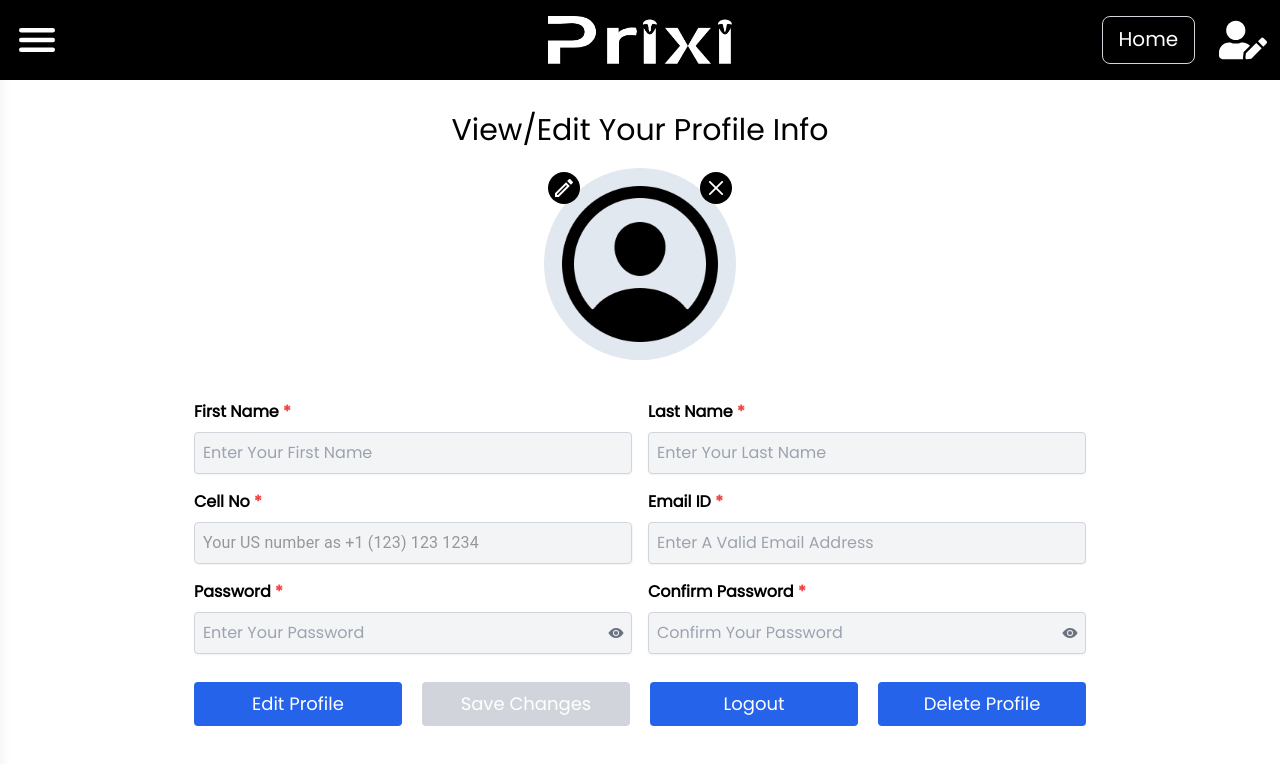
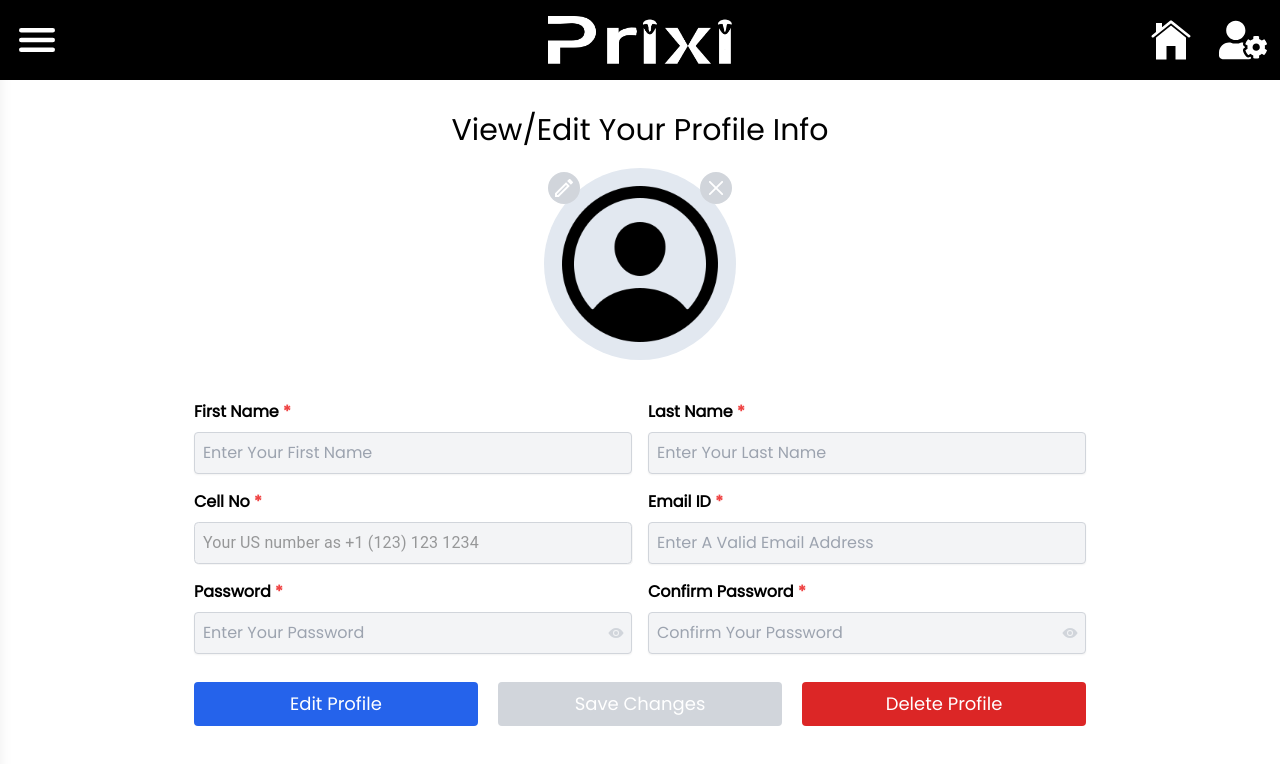
Before and after one commit to Farhan2001M/prixi, a Next.js app: page /profileinfo in a window 1280 px wide. Shown: the top 764 px of the page. Built offline with nearby package versions, Linux system fonts and the light colour scheme.

Commit message:
Updated for Sir TRA checking untill module 1 frontend

```diff
--- a/app/components/Header.tsx
+++ b/app/components/Header.tsx
@@ -16,7 +16,9 @@ import { BsCalculator } from "react-icons/bs";
 import { LuLayoutDashboard } from "react-icons/lu";
 import { GiTakeMyMoney } from "react-icons/gi";
 
-
+import { IoIosHome } from "react-icons/io";
+import { RiLogoutBoxLine } from "react-icons/ri";
+import { FaUserCog } from "react-icons/fa";
 
 const Header = () => {
   const [isSidebarOpen, setIsSidebarOpen] = useState(false);
@@ -27,6 +29,7 @@ const Header = () => {
   };
 
   const isActive = (href: string) => pathname === href;
+  const [isTooltipVisible, setIsTooltipVisible] = useState(false);
 
   return (
     <>
@@ -38,10 +41,14 @@ const Header = () => {
           <div className='w-1/5 h-full  flex justify-center items-center'> <img className=" h-12  " src="/images/PWlogo.png" alt="" /> </div>
           <div className='w-2/5 h-full  flex justify-end items-center'>
             <ul className='my-auto flex gap-6'>
-              <Link className="bg-transparent text-xl text-white px-4 py-2 border border-gray-300 rounded-lg mx-auto  hover:text-gray-300 hover:border-gray-300 transition-colors duration-300" href="/userinterface">Home</Link>
+
+              <Link href="/userinterface">
+                <IoIosHome  className="text-5xl my-auto hover:text-gray-200 hover:cursor-pointer" />
+              </Link>
+              {/* <Link className="bg-transparent text-xl text-white px-4 py-2 border border-gray-300 rounded-lg mx-auto  hover:text-gray-300 hover:border-gray-300 transition-colors duration-300" href="/userinterface">Home</Link> */}
               {/* <IoPersonCircleOutline className="text-5xl my-auto hover:text-gray-200 hover:cursor-pointer" /> */}
               <Link href="/profileinfo">
-                <FaUserEdit className="text-5xl my-auto hover:text-gray-200 hover:cursor-pointer" />
+                <FaUserCog  className="text-5xl my-auto hover:text-gray-200 hover:cursor-pointer" />
               </Link>
             </ul>
           </div>
@@ -103,6 +110,11 @@ const Header = () => {
             Link 2
           </Link>
 
+          <Link href="/login" className={`flex items-center border-slate-950 border-b-2 hover:bg-zinc-800 hover:text-white py-4 text-xl font-medium ${isActive('/calculate-taxes') ? 'bg-zinc-800 text-white' : ''}`}>
+            <RiLogoutBoxLine  className="text-3xl mx-3" />
+            Logout
+          </Link>
+
         </div>
 
     </aside>
--- a/app/globals.css
+++ b/app/globals.css
@@ -1,9 +1,9 @@
+
 @tailwind base;
 @tailwind components;
 @tailwind utilities;
 
 
-
 :root{
     --swiper-navigation-size: 1.5rem !important;
 }
--- a/app/profileinfo/page.tsx
+++ b/app/profileinfo/page.tsx
@@ -37,7 +37,6 @@ const Page = () => {
     if (fileInput) {
       fileInput.value = "";
     }
-
     setImageSrc(null);
   };
 
@@ -49,12 +48,14 @@ const Page = () => {
 
   const [firstName, setFirstName] = useState('');
   const [lastName, setLastName] = useState('');
-  const [cellNo, setCellNo] = useState('');
+  // const [cellNo, setCellNo] = useState('');
   const [email, setEmail] = useState('');
   const [password, setPassword] = useState('');
   const [confirmPassword, setConfirmPassword] = useState('');
   const [isPasswordVisible, setIsPasswordVisible] = useState(false);
   const [isConfirmPasswordVisible, setIsConfirmPasswordVisible] = useState(false);
+
+
 
   const [errors, setErrors] = useState<any>({});
 
@@ -125,7 +126,7 @@ const Page = () => {
 
     if (name === 'firstName') setFirstName(value);
     if (name === 'lastName') setLastName(value);
-    if (name === 'cellNo') setCellNo(value);
+    // if (name === 'cellNo') setCellNo(value);
     if (name === 'email') setEmail(value);
     if (name === 'password') setPassword(value);
     if (name === 'confirmPassword') setConfirmPassword(value);
@@ -281,7 +282,7 @@ const Page = () => {
             />
             <div className="absolute top-0 left-0 p-1">
               <label htmlFor="imageUpload" className="cursor-pointer">
-                <div className="bg-black   text-white p-1 rounded-full hover:bg-blue-700">
+                <div className={` p-1 rounded-full  ${!isEditing ? ' text-white bg-gray-300  cursor-not-allowed ' : 'bg-black  text-white hover:bg-blue-700 '} transition-colors `}>
                   <MdOutlineEdit className="text-2xl" />
                 </div>
               </label>
@@ -291,14 +292,16 @@ const Page = () => {
                 accept="image/*"
                 className="hidden"
                 onChange={handleImageChange}
+                disabled={!isEditing}
               />
             </div>
             <div className="absolute top-0 right-0 p-1">
               <button
                 onClick={handleImageRemove}
-                className="bg-black  text-white p-1 rounded-full hover:bg-blue-700"
+                disabled={!isEditing}
+                className={`p-1 rounded-full text-white transition-colors ${!isEditing ? 'text-white bg-gray-300 cursor-not-allowed ' : 'bg-black hover:bg-blue-700 cursor-pointer'}`}
               >
-                <RxCross2 className="text-2xl"/>
+                <RxCross2 className="text-2xl" />
               </button>
             </div>
           </div>
@@ -397,7 +400,7 @@ const Page = () => {
                 </div>
               </div>
 
-              <div className='w-full flex gap-4'>
+              {/* <div className='w-full flex gap-4'>
                 <div className="mb-4 w-1/2">
                   <label htmlFor="password" className="block text-black text-base font-bold">Password <span className='text-red-500'>*</span></label>
                   <div className="relative">
@@ -423,22 +426,101 @@ const Page = () => {
                   </div>
                   {errors.confirmPassword && <p className="text-red-500 text-sm mt-1">{errors.confirmPassword}</p>}
                 </div>
+              </div> */}
+
+              <div className='w-full flex gap-4'>
+                <div className="mb-4 w-1/2">
+                  <label htmlFor="password" className="block text-black text-base font-bold">
+                    Password <span className='text-red-500'>*</span>
+                  </label>
+                  <div className="relative">
+                    <input
+                      id="password"
+                      name="password"
+                      type={isPasswordVisible ? 'text' : 'password'}
+                      value={password}
+                      maxLength={30}
+                      onChange={handleInputChange}
+                      className={`block w-full shadow-sm mt-2 p-2 border rounded ${!isEditing ? 'bg-gray-100 cursor-not-allowed border-gray-300' : 'bg-white border-gray-300'} transition-colors`}
+                      placeholder="Enter Your Password"
+                      disabled={!isEditing}
+                    />
+                    <button
+                      type="button"
+                      onClick={(e) => {
+                        if (!isEditing) e.preventDefault(); // Prevent default action if not editing
+                        else setIsPasswordVisible(!isPasswordVisible); // Toggle visibility if editing
+                      }}
+                      className={`absolute inset-y-0 right-0 flex items-center px-2 ${!isEditing ? 'text-gray-300 cursor-not-allowed' : 'text-gray-500'}`}
+                      disabled={!isEditing} // Disable button if not editing
+                    >
+                      {isPasswordVisible ? <IoEyeOff /> : <IoEye />}
+                    </button>
+                  </div>
+                  {errors.password && <p className="text-red-500 text-sm mt-1">{errors.password}</p>}
+                </div>
+
+                <div className="mb-4 w-1/2">
+                  <label htmlFor="confirmPassword" className="block text-black text-base font-bold">
+                    Confirm Password <span className='text-red-500'>*</span>
+                  </label>
+                  <div className="relative">
+                    <input
+                      id="confirmPassword"
+                      name="confirmPassword"
+                      type={isConfirmPasswordVisible ? 'text' : 'password'}
+                      value={confirmPassword}
+                      maxLength={35}
+                      onChange={handleInputChange}
+                      className={`block w-full shadow-sm mt-2 p-2 border rounded ${!isEditing ? 'bg-gray-100 cursor-not-allowed border-gray-300' : 'bg-white border-gray-300'} transition-colors`}
+                      placeholder="Confirm Your Password"
+                      disabled={!isEditing}
+                    />
+                    <button
+                      type="button"
+                      onClick={(e) => {
+                        if (!isEditing) e.preventDefault(); // Prevent default action if not editing
+                        else setIsConfirmPasswordVisible(!isConfirmPasswordVisible); // Toggle visibility if editing
+                      }}
+                      className={`absolute inset-y-0 right-0 flex items-center px-2 ${!isEditing ? 'text-gray-300 cursor-not-allowed' : 'text-gray-500'}`}
+                      disabled={!isEditing} // Disable button if not editing
+                    >
+                      {isConfirmPasswordVisible ? <IoEyeOff /> : <IoEye />}
+                    </button>
+                  </div>
+                  {errors.confirmPassword && <p className="text-red-500 text-sm mt-1">{errors.confirmPassword}</p>}
+                </div>
               </div>
 
 
 
               <div className='flex gap-5 mx-auto'>
 
-                <button type="button" onClick={() => {
+                <button
+                  type="button"
+                  onClick={() => {
+                    setIsEditing(!isEditing);
                     if (isEditing) {
-                      setIsEditing(false);
-                    } else {
-                      setIsEditing(true);
+                      // Reset form fields when exiting editing mode
+                      setFirstName('');
+                      setLastName('');
+                      setEmail('');
+                      setPassword('');
+                      setConfirmPassword('');
+                      setError('');
+                      setErrors('');
+                      setPhoneNumber('');
+                      setIsPasswordVisible(false);
+                      setIsConfirmPasswordVisible(false);
                     }
                   }}
-                  className={`flex justify-center items-center  bg-blue-600 text-lg text-white p-2 rounded w-full mx-auto mt-3 ${isEditing ? 'bg-gray-300 text-gray-600 cursor-not-allowed' : ' hover:bg-blue-700'}`} disabled={isEditing} >
-                  {/* <MdOutlineEdit className="text-3xl"/>  */}
-                  Edit Profile
+                  className={`flex justify-center items-center text-lg p-2 rounded w-full mx-auto mt-3 ${
+                    isEditing
+                      ? 'bg-transparent text-black border-2 border-blue-600 hover:bg-blue-700 hover:text-white' // Styles when in editing mode
+                      : 'bg-blue-600 text-white hover:bg-blue-700 cursor-pointer' // Styles when not in editing mode
+                  }`}
+                >
+                  {isEditing ? 'Cancel' : 'Edit Profile'} {/* Toggle button label */}
                 </button>
 
                 <button type="submit" className={`bg-blue-600 text-lg text-white p-2 rounded w-full mx-auto mt-3 ${isEditing ? 'hover:bg-blue-700' : 'bg-gray-300 text-gray-600 cursor-not-allowed'}`} disabled={!isEditing} >
@@ -446,7 +528,7 @@ const Page = () => {
                 </button>
                 <ConfettiButton ref={confettiButtonRef} />
 
-                <div onClick={ ()=>{
+                {/* <div onClick={ ()=>{
                   if (isEditing) {
                     return
                   }else{
@@ -454,7 +536,17 @@ const Page = () => {
                   } }}
                   className={`text-lg text-center p-2 rounded w-full mx-auto mt-3  ${isEditing ? 'bg-gray-300 text-gray-600 cursor-not-allowed ' : 'bg-blue-600  text-white hover:bg-blue-700 hover:cursor-pointer'}`}  >
                   Logout
-                </div>
+                </div> */}
+
+                {/* <div onClick={ ()=>{
+                  if (isEditing) {
+                    return
+                  }else{
+                    setConfirmDeleteProfile(!ConfirmDeleteProfile);
+                  } }}
+                  className={`text-lg text-center p-2 rounded w-full mx-auto mt-3  ${isEditing ? ' text-white bg-gray-300  cursor-not-allowed ' : 'bg-blue-600  text-white hover:bg-blue-700 hover:cursor-pointer'}`}  >
+                  Delete Profile
+                </div> */}
 
                 <div onClick={ ()=>{
                   if (isEditing) {
@@ -462,13 +554,15 @@ const Page = () => {
                   }else{
                     setConfirmDeleteProfile(!ConfirmDeleteProfile);
                   } }}
-                  className={`text-lg text-center p-2 rounded w-full mx-auto mt-3  ${isEditing ? 'bg-gray-300 text-gray-600 cursor-not-allowed ' : 'bg-blue-600  text-white hover:bg-blue-700 hover:cursor-pointer'}`}  >
+                  className={`w-[100%] text-lg text-center p-2 rounded  mx-auto mt-3  ${isEditing ? ' text-white bg-gray-300  cursor-not-allowed ' : 'bg-red-600  text-white hover:bg-red-700 hover:cursor-pointer'}`}  >
                   Delete Profile
                 </div>
 
               </div>
 
             </form>
+
+
 
           </div>
 
@@ -557,18 +651,19 @@ const Page = () => {
               </div>
 
               <div className='w-[90%] mx-auto mb-4'>
-                    <label htmlFor="remarks" className="block text-center text-xl font-semibold my-2">Leaving Remarks:</label>
+                    <label htmlFor="remarks" className="block text-center text-xl font-semibold my-2 tracking-wide">Leaving Remarks:</label>
                     <textarea
                         id="remarks"
                         value={remarks}
                         maxLength={10000}
                         rows={3}
-                        className="w-full border border-gray-300 rounded-lg p-2 resize-none"
-                        placeholder={`To Delete Your Account Please Leave us with some suggestions so that we can improve ourselves..!
-Or Simply Type DELETE`}
+                        className="w-full border border-gray-300 rounded-lg p-2 resize-none text-lg"
+                        placeholder={`Please Leave us with some suggestions so that we can improve ourselves..!
+Or Simply Type DELETE To Delete Your Account`}
                         onChange={(e)=>handleRemarksChange(e)}
-                    />
-                </div>
+              />
+
+              </div>
 
               <div className='flex gap-4 justify-center  w-[95%]  pb-3  '>
                 <button type="button" onClick={()=> {
--- a/app/testing/fazool.tsx
+++ b/app/testing/fazool.tsx
@@ -2,8 +2,6 @@
 "use client";
 
 import React, { useState, useEffect } from 'react';
-import { TextField } from '@mui/material';
-import { PatternFormat } from 'react-number-format';
 
 const TestComponent = () => {
 
--- a/app/userinterface/page.tsx
+++ b/app/userinterface/page.tsx
@@ -1,6 +1,5 @@
 
 import Header from '../components/Header';
-
 
 const UserInterface = () => {
 
```
Also changed, not shown: app/page.tsx (line endings or trailing spaces).
